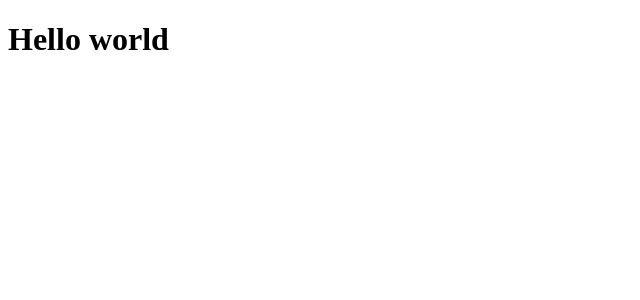
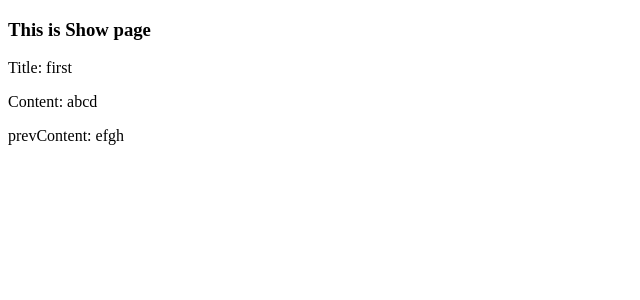
Before and after one commit to drabkirn/notga, a React (Create React App) app: page /show/1 in a window 1280 px wide. Shown: the top 300 px of the page, without its empty margins (0-640 px from the left). Built offline with nearby package versions, Linux system fonts and the light colour scheme.

Commit message:
V0.1.2: Added skeleton basic routes

```diff
--- a/package.json
+++ b/package.json
@@ -8,6 +8,7 @@
     "@testing-library/user-event": "^7.1.2",
     "react": "^16.13.1",
     "react-dom": "^16.13.1",
+    "react-router-dom": "^5.2.0",
     "react-scripts": "3.4.1"
   },
   "scripts": {
--- a/src/App.js
+++ /dev/null
@@ -1,11 +0,0 @@
-import React from 'react';
-
-function App() {
-  return (
-    <div>
-      <h1>Hello world</h1>
-    </div>
-  );
-}
-
-export default App;
--- /dev/null
+++ b/src/components/App.js
@@ -0,0 +1,22 @@
+import React from 'react';
+import { Route, Switch } from 'react-router-dom';
+
+import Home from './Home/Home';
+import Dash from './Dash/Dash';
+import New from './Notebook/New';
+import Edit from './Notebook/Edit';
+import Show from './Notebook/Show';
+
+function App() {
+  return (
+    <Switch>
+      <Route exact path="/dash" component={ Dash } />
+      <Route exact path="/show/:id" component={ Show } />
+      <Route exact path="/edit/:id" component={ Edit } />
+      <Route exact path="/new" component={ New } />
+      <Route path="/" component={ Home } />
+    </Switch>
+  );
+}
+
+export default App;
--- /dev/null
+++ b/src/components/Dash/Dash.js
@@ -0,0 +1,39 @@
+import React, { useState } from 'react';
+import { Link } from 'react-router-dom';
+
+function Dash() {
+  const notes = useState(
+    [
+      {
+        id: 1,
+        title: "first",
+        content: "abcd",
+        previewContent: "efgh"
+      },
+      {
+        id: 2,
+        title: "second",
+        content: "1234",
+        previewContent: "5678"
+      }
+    ]
+  );
+
+  return(
+    <div>
+      <h3>This is Dash page</h3>
+      <p>Below are your notes:</p>
+      <ul>
+        {
+          notes && notes[0].map((note) => {
+            return(
+              <li key={note.id}><Link to={ "/show/" + note.id }>{ note.title }</Link></li>
+            );
+          })
+        }
+      </ul>
+    </div>
+  );
+};
+
+export default Dash;
--- /dev/null
+++ b/src/components/Home/Home.js
@@ -0,0 +1,17 @@
+import React from 'react';
+import { Link } from 'react-router-dom';
+
+function Home() {
+  return(
+    <div>
+      <h3>This is home page</h3>
+      <Link to="/new">New Note</Link>
+      <br /><br />
+      <Link to="/show/1">Show Note</Link>
+      <br /><br />
+      <Link to="/dash">Dash</Link>
+    </div>
+  );
+};
+
+export default Home;
--- /dev/null
+++ b/src/components/Notebook/Edit.js
@@ -0,0 +1,11 @@
+import React from 'react';
+
+function Edit() {
+  return(
+    <div>
+      <h3>This is Edit page</h3>
+    </div>
+  );
+};
+
+export default Edit;
--- /dev/null
+++ b/src/components/Notebook/New.js
@@ -0,0 +1,11 @@
+import React from 'react';
+
+function New() {
+  return(
+    <div>
+      <h3>This is New page</h3>
+    </div>
+  );
+};
+
+export default New;
--- /dev/null
+++ b/src/components/Notebook/Show.js
@@ -0,0 +1,43 @@
+import React, { useState } from 'react';
+import { Redirect } from 'react-router-dom';
+
+
+function Show(props) {
+  const notes = useState(
+    [
+      {
+        id: 1,
+        title: "first",
+        content: "abcd",
+        previewContent: "efgh"
+      },
+      {
+        id: 2,
+        title: "second",
+        content: "1234",
+        previewContent: "5678"
+      }
+    ]
+  );
+
+  const noteIdParam = parseInt(props.match.params.id);
+  if(!noteIdParam) {
+    return <Redirect to="/dash" />
+  }
+
+  const note = notes && notes[0].filter((n) => n.id === noteIdParam);
+  if(note && note.length === 0) {
+    return <Redirect to="/dash" />
+  }
+
+  return(
+    <div>
+      <h3>This is Show page</h3>
+      <p>Title: { note[0].title }</p>
+      <p>Content: { note[0].content }</p>
+      <p>prevContent: { note[0].previewContent }</p>
+    </div>
+  );
+};
+
+export default Show;
--- a/src/index.js
+++ b/src/index.js
@@ -1,11 +1,15 @@
 import React from 'react';
 import ReactDOM from 'react-dom';
-import App from './App';
+import { BrowserRouter } from 'react-router-dom';
+
+import App from './components/App';
 import * as serviceWorker from './serviceWorker';
 
 ReactDOM.render(
   <React.StrictMode>
-    <App />
+    <BrowserRouter>
+      <App />
+    </BrowserRouter>
   </React.StrictMode>,
   document.getElementById('root')
 );
```
Also changed, not shown: 1 other file (tests, documents, lock files or other folders).
